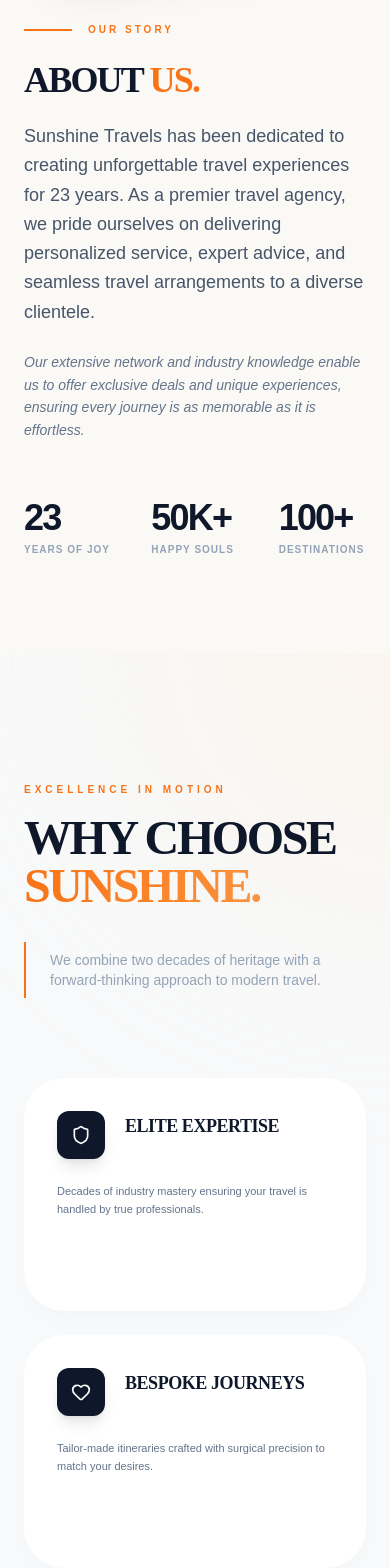
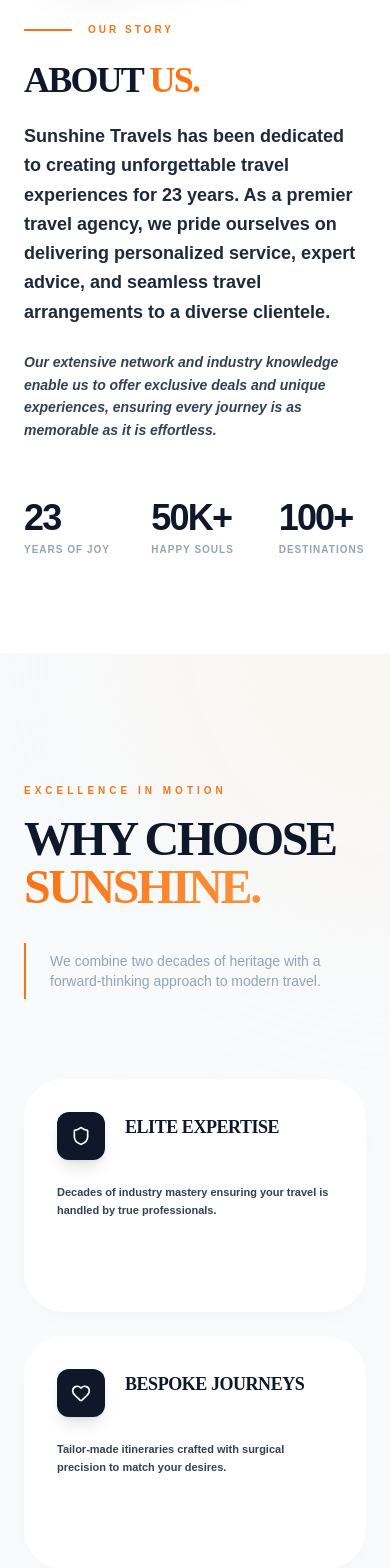
Before and after one commit to joswintauro28/sunshine-travels, a React (Create React App) app in the folder frontend/: page /about in a window 390 px wide. Shown: the part 1000-2568 px from the top of the page. Built offline with nearby package versions, Linux system fonts and the light colour scheme; no server answers.

Commit message:
contrast upadte

```diff
--- a/frontend/src/components/About.jsx
+++ b/frontend/src/components/About.jsx
@@ -5,7 +5,7 @@ import { Sparkles, Globe, Heart, Shield, ArrowRight } from 'lucide-react';
 
 const About = () => {
   return (
-    <div className="bg-[#FAF9F6] min-h-screen pb-12 font-sans">
+    <div className="bg-white min-h-screen pb-12 font-sans">
       {/* Ultra-Clear Vibrant Forest Hero */}
       <section className="relative h-[55vh] flex items-center overflow-hidden pt-24">
         <div className="absolute inset-0 z-0">
@@ -45,10 +45,10 @@ const About = () => {
               <h2 className="text-4xl md:text-6xl font-black text-slate-900 uppercase leading-none tracking-tighter">
                 ABOUT <span className="text-orange-500">US.</span>
               </h2>
-              <p className="text-slate-600 text-lg leading-relaxed font-medium">
+              <p className="text-slate-800 text-lg leading-relaxed font-bold">
                 Sunshine Travels has been dedicated to creating unforgettable travel experiences for 23 years. As a premier travel agency, we pride ourselves on delivering personalized service, expert advice, and seamless travel arrangements to a diverse clientele.
               </p>
-              <p className="text-slate-500 text-sm leading-relaxed font-medium italic">
+              <p className="text-slate-700 text-sm leading-relaxed font-semibold italic">
                 Our extensive network and industry knowledge enable us to offer exclusive deals and unique experiences, ensuring every journey is as memorable as it is effortless.
               </p>
             </div>
@@ -112,8 +112,8 @@ const About = () => {
         </div>
       </section>
 
-      {/* Why Choose Us Section - Modern & Elegant Redesign */}
-      <section className="py-32 bg-[#F8F9FA] relative overflow-hidden">
+      {/* Why Choose Us Section - Enhanced Contrast */}
+      <section className="py-32 bg-slate-50 border-y border-slate-100 relative overflow-hidden">
         {/* Abstract Background Elements */}
         <div className="absolute top-0 right-0 w-[500px] h-[500px] bg-orange-100/30 rounded-full blur-[120px] -mr-64 -mt-64"></div>
         <div className="absolute bottom-0 left-0 w-[500px] h-[500px] bg-blue-50/50 rounded-full blur-[120px] -ml-64 -mb-64"></div>
@@ -159,7 +159,7 @@ const About = () => {
                       {feature.title}
                     </h3>
                   </div>
-                  <p className="text-slate-500 text-[11px] leading-relaxed font-medium group-hover:text-slate-600 transition-colors line-clamp-2">
+                  <p className="text-slate-700 text-[11px] leading-relaxed font-bold group-hover:text-slate-900 transition-colors line-clamp-2">
                     {feature.desc}
                   </p>
                   <div className="mt-6 pt-5 border-t border-slate-50 flex items-center justify-between opacity-0 group-hover:opacity-100 transition-opacity duration-500">
@@ -207,7 +207,7 @@ const About = () => {
                 </h2>
               </div>
 
-              <p className="text-gray-400 text-xl md:text-2xl font-medium leading-relaxed italic border-l-4 border-orange-500 pl-8">
+              <p className="text-slate-200 text-xl md:text-2xl font-bold leading-relaxed italic border-l-4 border-orange-500 pl-8">
                 "Founded in 2001, we've spent 23+ years helping thousands travel hassle-free. We're a woman-led, multilingual, and empathy-driven team, always just one call away."
               </p>
 
@@ -274,7 +274,7 @@ const About = () => {
                     {pillar.title}
                   </h3>
                   <div className="w-12 h-1 bg-orange-500 rounded-full group-hover:w-20 transition-all duration-500"></div>
-                  <p className="text-slate-600 font-medium leading-relaxed">
+                  <p className="text-slate-700 font-bold leading-relaxed">
                     {pillar.desc}
                   </p>
                 </div>
@@ -346,7 +346,7 @@ const About = () => {
 
           <div className="space-y-4 max-w-xl text-center md:text-left relative z-10">
             <h2 className="text-4xl md:text-5xl font-black text-white uppercase tracking-tight">Ready for your trip?</h2>
-            <p className="text-gray-400 text-lg font-medium leading-relaxed">
+            <p className="text-slate-200 text-lg font-bold leading-relaxed">
               Join thousands of happy travelers who have seen the world with Sunshine Travels.
             </p>
           </div>
--- a/frontend/src/components/OurDifference.jsx
+++ b/frontend/src/components/OurDifference.jsx
@@ -16,7 +16,7 @@ const FeatureItem = ({ icon: Icon, title, description, index }) => (
     </div>
     <div className="space-y-1">
       <h3 className="text-base font-bold text-slate-900 uppercase">{title}</h3>
-      <p className="text-slate-500 text-xs leading-relaxed">{description}</p>
+      <p className="text-slate-700 text-xs font-bold leading-relaxed">{description}</p>
     </div>
   </motion.div>
 );
@@ -30,7 +30,7 @@ const OurDifference = () => {
   ];
 
   return (
-    <div className="relative min-h-screen bg-[#FAF9F6] overflow-hidden">
+    <div className="relative min-h-screen bg-white overflow-hidden">
       {/* Classy Background Pattern */}
       <div className="absolute inset-0 z-0 pointer-events-none opacity-[0.03]" style={{ backgroundImage: 'url("https://www.transparenttextures.com/patterns/cubes.png")' }}></div>
       <div className="absolute top-0 right-0 w-[500px] h-[500px] bg-orange-100 rounded-full blur-[120px] opacity-20 -mr-64 -mt-64"></div>
@@ -66,7 +66,7 @@ const OurDifference = () => {
                   HISTORY <br />
                   <span className="text-transparent bg-clip-text bg-gradient-to-r from-orange-500 to-orange-400">OF EXCELLENCE.</span>
                 </h2>
-                <p className="text-slate-500 text-lg font-medium leading-relaxed max-w-lg">
+                <p className="text-slate-700 text-lg font-bold leading-relaxed max-w-lg">
                   Since our inception, we have been redefined the standards of luxury travel through unwavering commitment and visionary planning.
                 </p>
               </div>
@@ -150,8 +150,8 @@ const OurDifference = () => {
           <div className="max-w-4xl mx-auto bg-slate-900 rounded-[2.5rem] p-10 text-center text-white relative overflow-hidden">
             <div className="absolute inset-0 opacity-5 pointer-events-none" style={{ backgroundImage: 'radial-gradient(circle, white 1px, transparent 1px)', backgroundSize: '30px 30px' }}></div>
             <div className="relative z-10 space-y-6">
-              <h2 className="text-3xl md:text-4xl font-bold uppercase">Ready for a better trip?</h2>
-              <p className="text-gray-400 text-sm max-w-md mx-auto">Experience the world your way with Sunshine Travels.</p>
+              <h2 className="text-3xl md:text-4xl font-black uppercase">Ready for a better trip?</h2>
+              <p className="text-slate-200 text-sm font-bold max-w-md mx-auto">Experience the world your way with Sunshine Travels.</p>
               <div className="flex justify-center pt-2">
                 <Link to="/contact" className="bg-orange-500 text-white px-8 py-3.5 rounded-full font-bold hover:bg-orange-600 transition-all shadow-xl uppercase text-xs tracking-widest">Contact Us</Link>
               </div>
--- a/frontend/src/index.css
+++ b/frontend/src/index.css
@@ -5,11 +5,11 @@
 @import url('https://fonts.googleapis.com/css2?family=Playfair+Display:ital,wght@0,400..900;1,400..900&family=Poppins:ital,wght@0,100;0,200;0,300;0,400;0,500;0,600;0,700;0,800;0,900;1,100;1,200;1,300;1,400;1,500;1,600;1,700;1,800;1,900&display=swap');
 
 :root {
-  --primary-navy: #0A1A2F;
-  --accent-orange: #FF8C00;
-  --warm-sand: #FAF9F6;
+  --primary-navy: #0B1120;
+  --accent-orange: #FF6B00;
+  --warm-sand: #F8FAFC; /* Switched to a cleaner slate-50 feel for better contrast with orange */
   --white: #FFFFFF;
-  --text-dark: #1A1A1A;
+  --text-dark: #0F172A;
   --text-light: #F8F9FA;
   --glass-bg: rgba(255, 255, 255, 0.4);
   --glass-border: rgba(255, 255, 255, 0.2);
```
